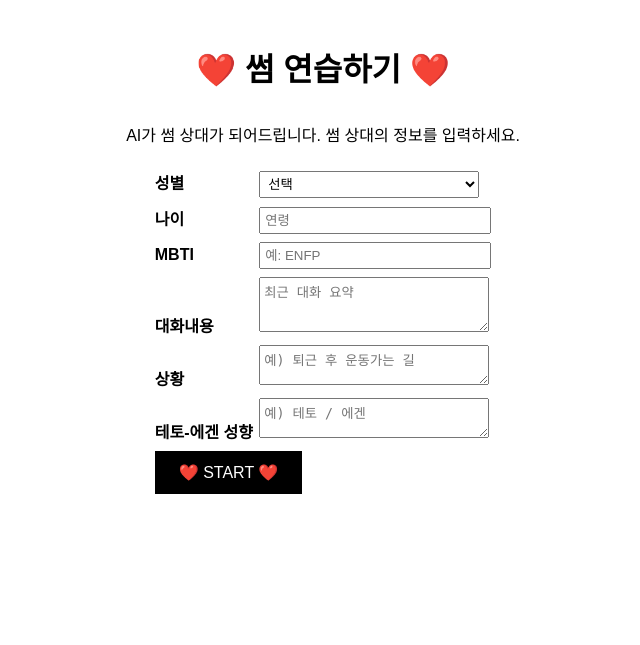
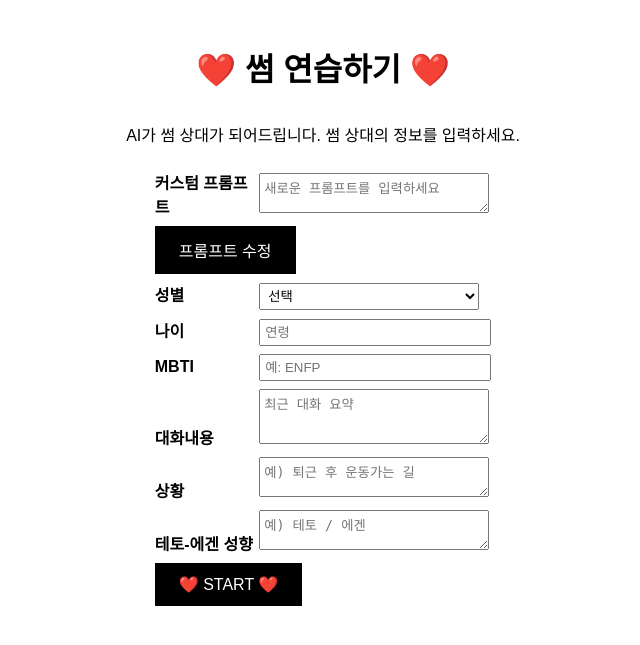
Before and after one commit to eunlim/sumnalysis, a Flask app: page /test_chat in a window 1280 px wide. Shown: the top 645 px of the page, without its empty margins (317-957 px from the left). Run offline with Flask 3, Linux system fonts and the light colour scheme.

Commit message:
웹소켓 테스트용

```diff
--- a/templates/websocket_test.html
+++ b/templates/websocket_test.html
@@ -24,6 +24,14 @@
   <p>AI가 썸 상대가 되어드립니다. 썸 상대의 정보를 입력하세요.</p>
 
   <div id="form-container">
+    <!-- 프롬프트 편집 -->
+    <div class="form-row">
+      <label for="prompt-edit">커스텀 프롬프트</label>
+      <textarea id="prompt-edit" rows="2" placeholder="새로운 프롬프트를 입력하세요"></textarea>
+    </div>
+    <button id="edit-btn">프롬프트 수정</button>
+
+
     <div class="form-row">
       <label for="gender">성별</label>
       <select id="gender">
@@ -70,6 +78,8 @@
   const BASE_WS  = 'wss://adapting-optionally-mole.ngrok-free.app/api/v1/simulations/ws';
 
   const form = {
+    promptEdit:   document.getElementById('prompt-edit'),
+    editBtn:      document.getElementById('edit-btn'),
     gender:      document.getElementById('gender'),
     age:         document.getElementById('age'),
     mbti:        document.getElementById('mbti'),
@@ -83,6 +93,32 @@
     userInput:   document.getElementById('user-input'),
     sendBtn:     document.getElementById('send-btn'),
   };
+   // 1) 프롬프트 수정 버튼
+  form.editBtn.addEventListener('click', async () => {
+    const newPrompt = form.promptEdit.value.trim();
+    if (!newPrompt) {
+      alert('프롬프트를 입력해주세요.');
+      return;
+    }
+
+    try {
+      const res = await fetch(`${BASE_URL}/simulations/prompt_edit`, {
+        method: 'POST',
+        headers: { 'Content-Type': 'application/json' },
+        body: JSON.stringify({ prompt: newPrompt })
+      });
+      if (res.ok) {
+        alert('프롬프트 수정 완료');
+        form.promptEdit.value = '';
+      } else {
+        const err = await res.json();
+        alert('수정 실패: ' + (err.error || res.status));
+      }
+    } catch (e) {
+      console.error(e);
+      alert('통신 오류가 발생했습니다.');
+    }
+  });
 
   let currentPersona = '썸상대', ws;
 
@@ -105,7 +141,7 @@
       gender:               form.gender.value,
       age:                  Number(form.age.value),
       mbti:                 form.mbti.value.toUpperCase(),
-      conversation_content: form.conversation.value,
+      conversation: form.conversation.value,
       situation:            form.situation.value,
       trait:                form.trait.value
     };
```
